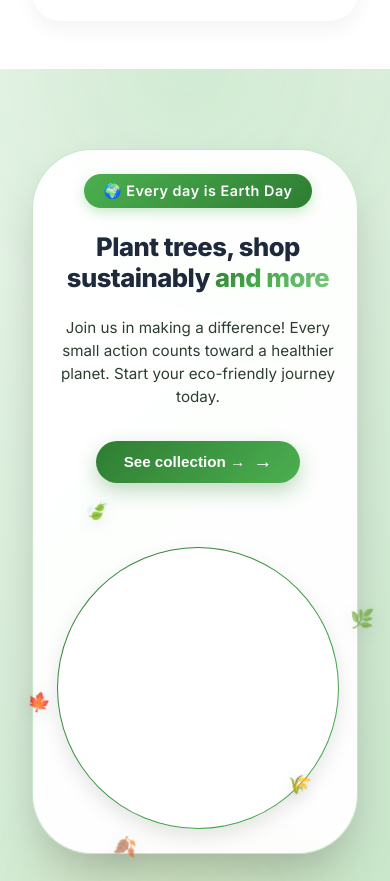
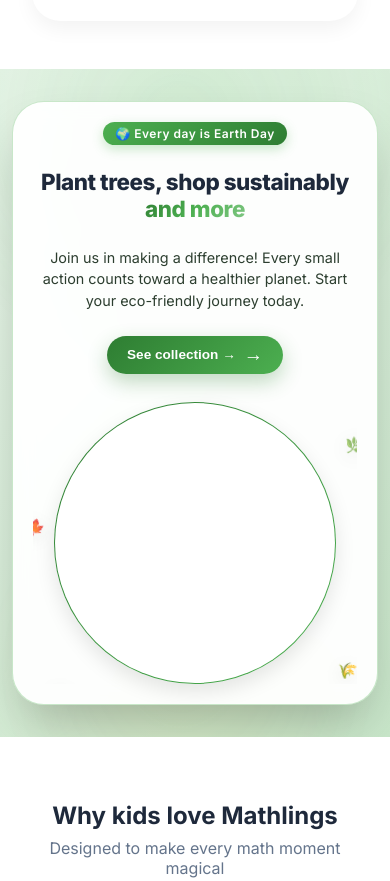
Before and after one commit to SanaHameed2/Website-with-Media-Query, a plain HTML site: page index.html in a window 390 px wide. Shown: the part 3692-4573 px from the top of the page. Drawn offline with Linux system fonts and the light colour scheme; a script that the page names is missing.

Commit message:
fix: Earth section overflow issues on mobile devices

```diff
--- a/style.css
+++ b/style.css
@@ -12,6 +12,8 @@
   background: #fefdf7;
   color: #1e293b;
   overflow-x: hidden;
+  width: 100%;
+  max-width: 100%;
 }
 
 /* ============================================
@@ -459,6 +461,8 @@
   background: linear-gradient(135deg, #e8f5e9 0%, #c8e6c9 100%);
   position: relative;
   overflow: hidden;
+  width: 100%;
+  max-width: 100%;
 }
 
 .earth-day-section::before {
@@ -504,6 +508,7 @@
   margin: 0 auto;
   position: relative;
   z-index: 2;
+  width: 100%;
 }
 
 .earth-day-wrapper {
@@ -518,6 +523,9 @@
   box-shadow: 0 25px 50px -12px rgba(0, 0, 0, 0.25);
   border: 1px solid rgba(76, 175, 80, 0.3);
   transition: all 0.3s ease;
+  width: 100%;
+  position: relative;
+  overflow: hidden;
 }
 
 .earth-day-wrapper:hover {
@@ -652,6 +660,8 @@
   border-radius: 50%;
   display: block;
   background: white;
+  width: 280px;
+  height: 280px;
 }
 
 .floating-leaves {
@@ -661,6 +671,7 @@
   right: 0;
   bottom: 0;
   pointer-events: none;
+  overflow: hidden;
 }
 
 .leaf {
@@ -672,36 +683,36 @@
 }
 
 .leaf:nth-child(1) {
-  top: -30px;
-  left: 10%;
+  top: -20px;
+  left: 5%;
   animation-delay: 0s;
   animation-duration: 4s;
 }
 
 .leaf:nth-child(2) {
-  top: 20%;
-  right: -35px;
+  top: 15%;
+  right: 2%;
   animation-delay: 0.5s;
   animation-duration: 5s;
 }
 
 .leaf:nth-child(3) {
-  bottom: -25px;
-  left: 20%;
+  bottom: -15px;
+  left: 10%;
   animation-delay: 1s;
   animation-duration: 4.5s;
 }
 
 .leaf:nth-child(4) {
-  top: 50%;
-  left: -30px;
+  top: 40%;
+  left: -15px;
   animation-delay: 1.5s;
   animation-duration: 5.5s;
 }
 
 .leaf:nth-child(5) {
-  bottom: 15%;
-  right: 10%;
+  bottom: 10%;
+  right: 3%;
   animation-delay: 2s;
   animation-duration: 4s;
 }
@@ -951,18 +962,25 @@
     flex-direction: column;
     text-align: center;
     padding: 2rem;
+    gap: 2rem;
   }
 
   .earth-day-content {
     text-align: center;
+    width: 100%;
   }
 
   .earth-day-content h2 {
-    font-size: 2.2rem;
+    font-size: 2rem;
   }
 
   .earth-day-content p {
     max-width: 100%;
+    width: 100%;
+  }
+
+  .lottie-container {
+    width: 100%;
   }
 
   .lottie-wrapper dotlottie-wc {
@@ -1050,8 +1068,50 @@
     gap: 1rem;
   }
 
+  .earth-day-section {
+    padding: 3rem 1rem;
+  }
+
+  .earth-day-wrapper {
+    padding: 1.5rem;
+    border-radius: 40px;
+    gap: 1.8rem;
+  }
+
+  .earth-day-content h2 {
+    font-size: 1.6rem;
+  }
+
+  .earth-day-content p {
+    font-size: 0.95rem;
+    margin-bottom: 1.5rem;
+  }
+
+  .earth-day-badge {
+    font-size: 0.8rem;
+    padding: 5px 14px;
+  }
+
+  .earth-day-btn {
+    padding: 10px 24px;
+    font-size: 0.9rem;
+  }
+
+  .lottie-wrapper dotlottie-wc {
+    width: 200px;
+    height: 200px;
+  }
+
   .leaf {
     font-size: 1.2rem;
+  }
+
+  .leaf:nth-child(2) {
+    right: 0;
+  }
+
+  .leaf:nth-child(4) {
+    left: -10px;
   }
 }
 
@@ -1085,26 +1145,36 @@
     max-width: 100%;
   }
 
+  .earth-day-section {
+    padding: 2rem 0.75rem;
+  }
+
   .earth-day-wrapper {
-    padding: 1.5rem;
+    padding: 1.25rem;
+    border-radius: 32px;
   }
 
   .earth-day-content h2 {
-    font-size: 1.6rem;
+    font-size: 1.4rem;
   }
 
   .earth-day-content p {
-    font-size: 0.95rem;
+    font-size: 0.9rem;
+  }
+
+  .earth-day-badge {
+    font-size: 0.75rem;
+    padding: 4px 12px;
   }
 
   .earth-day-btn {
-    padding: 10px 28px;
-    font-size: 0.95rem;
+    padding: 8px 20px;
+    font-size: 0.85rem;
   }
 
   .lottie-wrapper dotlottie-wc {
-    width: 200px;
-    height: 200px;
+    width: 180px;
+    height: 180px;
   }
 
   .section-title h2 {
@@ -1122,4 +1192,53 @@
   .testimonial-card p {
     font-size: 0.9rem;
   }
+
+  .leaf {
+    font-size: 1rem;
+  }
+
+  .leaf:nth-child(1) {
+    left: 2%;
+  }
+
+  .leaf:nth-child(2) {
+    right: -8px;
+    top: 10%;
+  }
+
+  .leaf:nth-child(3) {
+    left: 5%;
+  }
+
+  .leaf:nth-child(4) {
+    left: -8px;
+  }
+
+  .leaf:nth-child(5) {
+    right: 0;
+    bottom: 5%;
+  }
 }
+
+@media (max-width: 380px) {
+  .earth-day-wrapper {
+    padding: 1rem;
+  }
+
+  .earth-day-content h2 {
+    font-size: 1.2rem;
+  }
+
+  .earth-day-content p {
+    font-size: 0.85rem;
+  }
+
+  .lottie-wrapper dotlottie-wc {
+    width: 150px;
+    height: 150px;
+  }
+
+  .leaf {
+    font-size: 0.9rem;
+  }
+}
```
